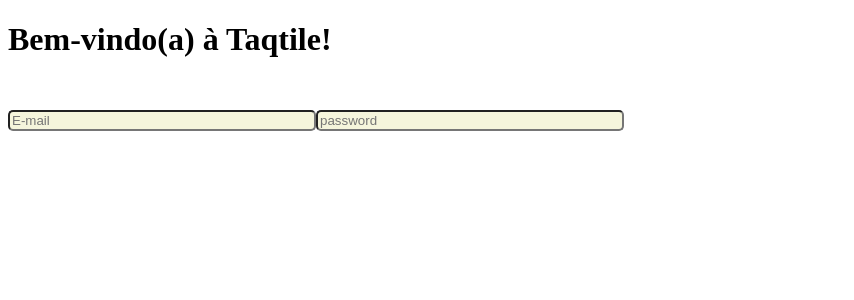
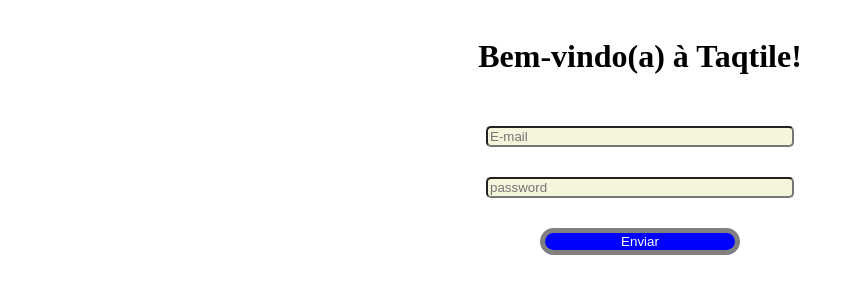
Before and after one commit to Antonio-Jr28/Onboarding-instituto-taqtile, a React (Create React App) app: page / in a window 1280 px wide. Shown: the top 300 px of the page, without its empty margins (0-854 px from the left). Built offline with nearby package versions, Linux system fonts and the light colour scheme.

Commit message:
create button and style

```diff
--- a/src/App.tsx
+++ b/src/App.tsx
@@ -1,13 +1,17 @@
 import React from 'react';
 
-import { Title } from "./components/title";
+import { Title } from "./components/title/title";
 import { Input } from './components/input/input'
+import { Button } from './components/button/button'
+import { LoginStyle } from './style-app';
+
 
 export function App() {
   return (
-    <>
+    <LoginStyle>
     <Title />
     <Input />
-    </>
+    <Button />
+    </LoginStyle>
   )
 }
--- /dev/null
+++ b/src/components/button/button.tsx
@@ -0,0 +1,5 @@
+import React from 'react'
+
+import { ButtonStyle } from './style-button';
+
+export const Button = ():JSX.Element => <ButtonStyle>Enviar</ButtonStyle>;
--- /dev/null
+++ b/src/components/button/style-button.ts
@@ -0,0 +1,10 @@
+import styled from "styled-components";
+
+export const ButtonStyle = styled.button`
+    width: 200px;
+    margin-top: 30px;
+    border: solid 5px gray;
+    border-radius: 15px;
+    color: white;
+    background: blue;
+`;
--- a/src/components/style-title.ts
+++ /dev/null
@@ -1,3 +0,0 @@
-import styled from 'styled-components';
-
-export const MainTitle = styled.h1``;
--- /dev/null
+++ b/src/components/title/style-title.ts
@@ -0,0 +1,6 @@
+import styled from 'styled-components';
+
+export const MainTitle = styled.h1`
+    margin-top: 30px;
+
+`;
--- /dev/null
+++ b/src/style-app.ts
@@ -0,0 +1,8 @@
+import styled from "styled-components";
+
+export const LoginStyle = styled.div`
+    display: flex;
+    flex-direction: column;
+    text-align: center;
+    align-items: center;
+`;
```
Also changed, not shown: src/components/input/style-input.ts (added, +15 -0 lines), src/components/title/title.tsx (renamed from src/components/title.tsx), 1 other file (tests, documents, lock files or other folders).
